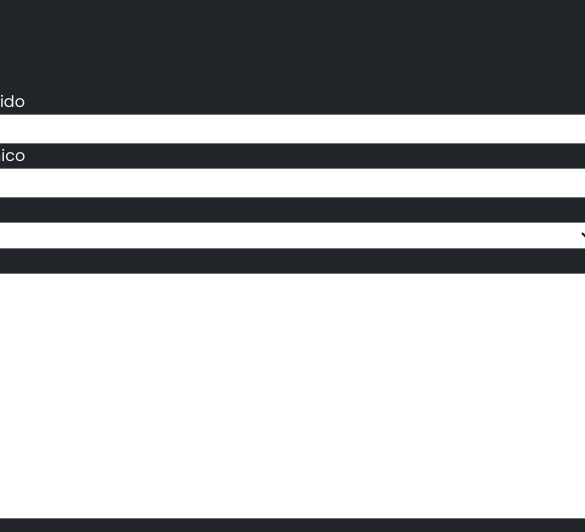
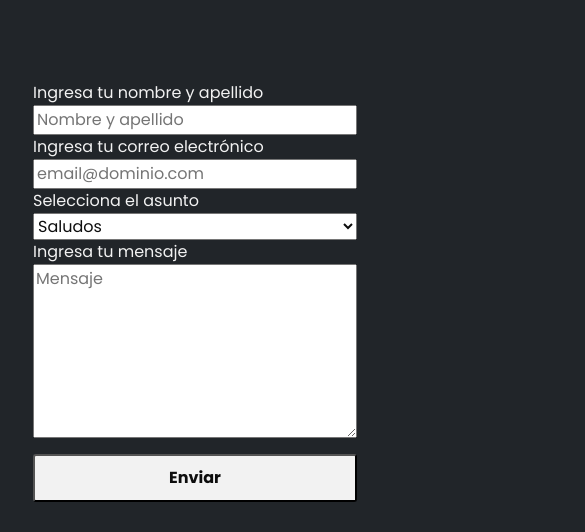
Before and after one commit to MDMSerra/PF-Serra, a website: page assets/pages/contact.html in a window 390 px wide. Shown: the part 264-796 px from the top of the page, 585 px wide, since content can reach past the window. Drawn offline with nearby package versions, Linux system fonts and the light colour scheme.

Commit message:
mejorando seo correccion de nombres en ingles, mejorando responsive de contacto, se rompia a los 500px

```diff
--- a/assets/pages/contact.html
+++ b/assets/pages/contact.html
@@ -43,9 +43,9 @@
 
     <!-- MAIN -->
     <main>
-        <div class="main__contact ">
+        <div class="main__contact">
             <h1 class="contact__title">Conectemos!</h1>
-            <div class="container">
+            <div class="contenedor">
                 <section class="contact__form__section">
                     <form action="https://formsubmit.co/6e5ffd5b68862b826c31abde000b15fa" method="POST">
                         <!-- nombre -->
@@ -65,7 +65,7 @@
                         </select>
                         <!-- mensaje -->
                         <label for="nav__message">Ingresa tu mensaje</label>
-                        <textarea cols="70" rows="10" id="nav__message" name="mensaje" class="input_padron" data-test="nav__message" placeholder="Mensaje"></textarea>
+                        <textarea rows="7" id="nav__message" name="mensaje" class="input_padron" data-test="nav__message" placeholder="Mensaje"></textarea>
                         <!-- boton enviar -->
                         <input type="submit" value="Enviar" class="defaul__button" Target="_blank" data-test="form__submit__button">
                     </form>
--- a/assets/scss/layout/_main.scss
+++ b/assets/scss/layout/_main.scss
@@ -6,12 +6,13 @@ main{
     main{
         .main__contact{
             margin-top: 5rem;
-            .container{
+            .contenedor{
                 min-height: 120vh;
                 flex-direction: column;
-                form{
-                    margin-left: auto;
-                    margin-right: auto;
+                align-items: center;
+                min-width: 80%;
+                .contact__form__section{
+                    min-width: 100%;
                 }
             }
         }
--- a/assets/scss/pages/_contact.scss
+++ b/assets/scss/pages/_contact.scss
@@ -1,19 +1,20 @@
 .main__contact{
-    min-height: 100vh;
+    min-height: 90vh;
     @include flex(flex, column, space-evenly, center);
     .contact__title{
         font-size: 3rem;
         text-align: center;
     }
-    .container{
-        @include flex(flex, row, space-evenly, center);
+    .contenedor{
+        width: 80%;
+        @include flex(flex, row, space-around, center);
         .contact__form__section{
+            min-width: 40%;
             form{
                 .input_padron, option{
                     color: map-get($colors, color-fondo);
                 }
                 @include flex(flex, column, center, normal);
-                width: 80%;
             }
         }
         .contact__media__section{
```
Also changed, not shown: assets/pages/backend.html (+1 -1 lines), assets/pages/education.html (+1 -1 lines), assets/pages/frontend.html (+1 -1 lines), assets/pages/prints.html (+1 -1 lines), assets/pages/videogames.html (+1 -1 lines), assets/css/style.css, 1 other file.
